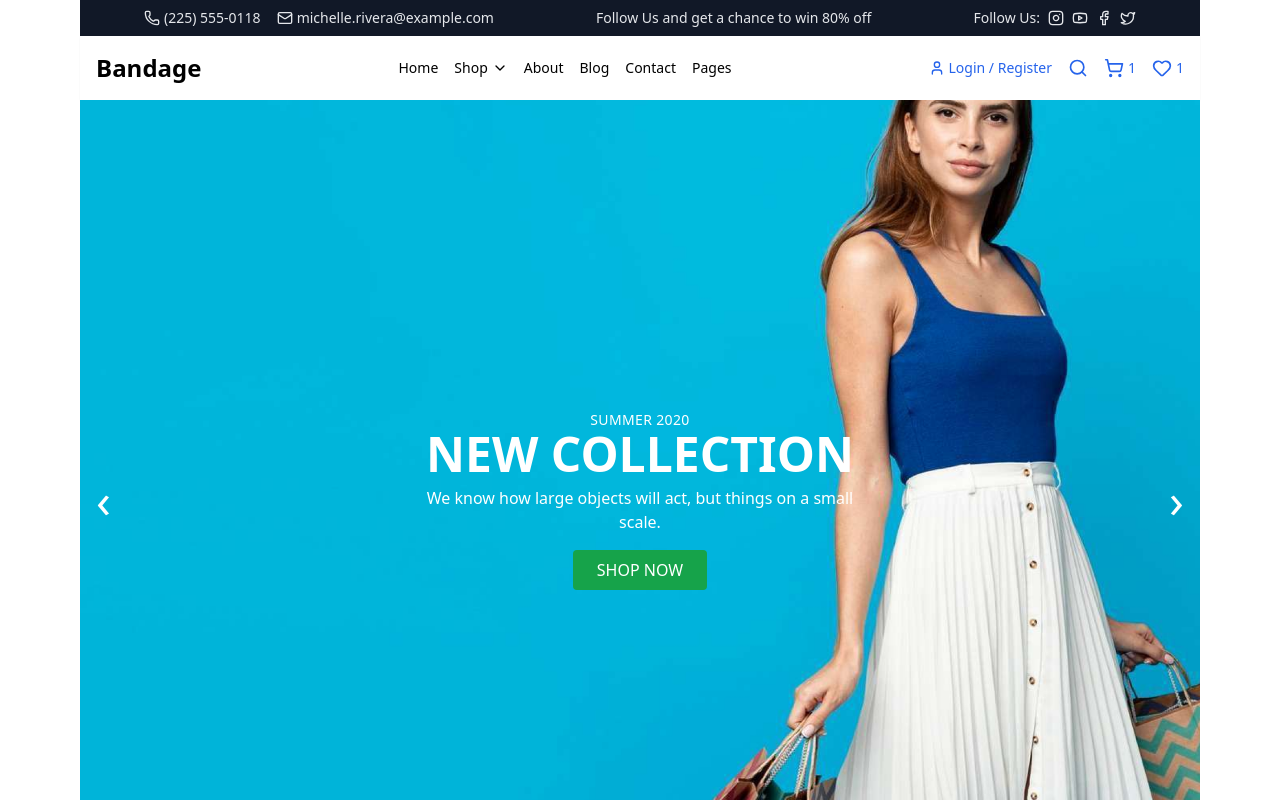
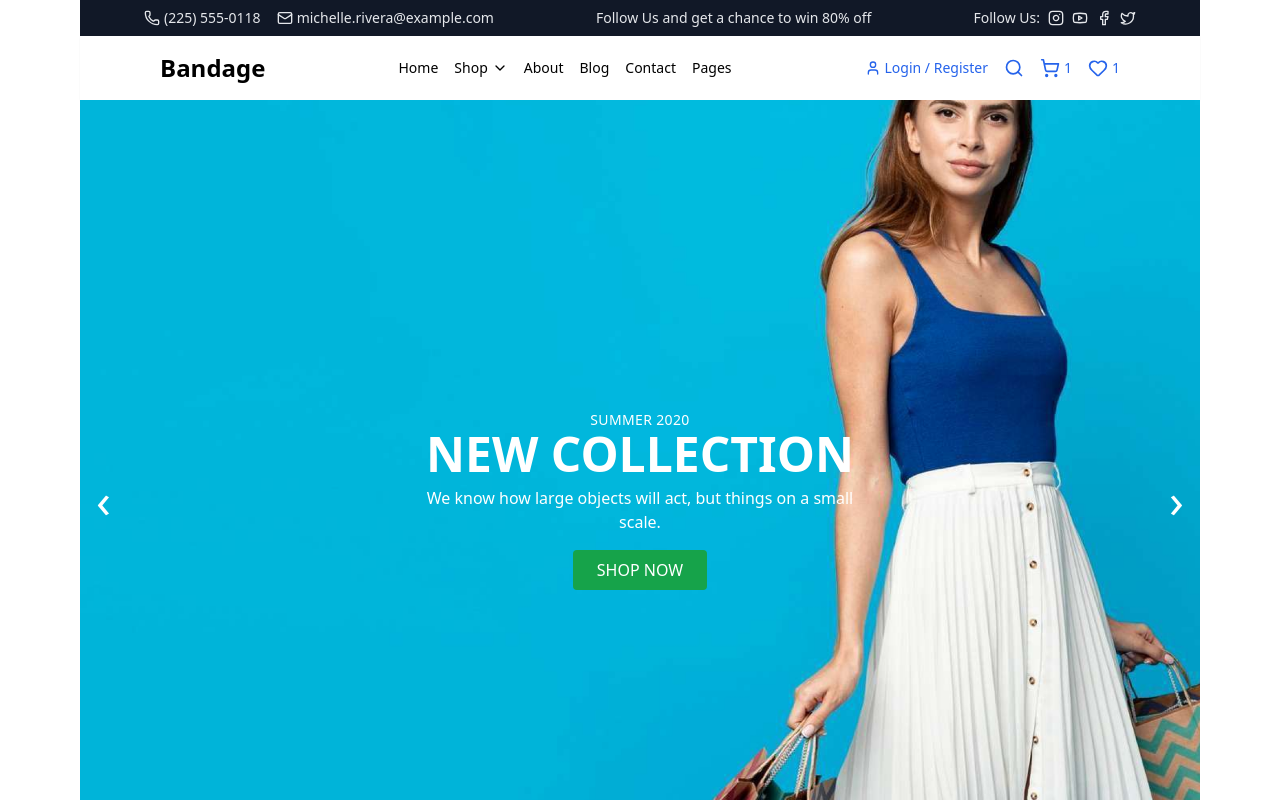
Before and after one commit to Heide-00/e-commerce, a React (Vite) app: page / in a window 1280 px wide. Shown: the top 800 px of the page. Built offline with nearby package versions, Linux system fonts and the light colour scheme.

Commit message:
Update Header.jsx
Header.jsx

```diff
--- a/src/layout/Header.jsx
+++ b/src/layout/Header.jsx
@@ -8,11 +8,11 @@ export default function Header() {
 
   return (
     <header className="bg-white shadow-sm w-full">
-      <div className="flex flex-col md:flex-row items-center justify-between gap-4 py-4">
-       <Link to="/" className="text-2xl font-bold text-black ml-4">Bandage</Link>
-       <nav className="flex flex-wrap gap-4 text-sm items-center">
-          <Link to="/">Home</Link>
-          <div className="relative">
+      <div className="max-w-screen-xl mx-auto px-4 sm:px-6 md:px-8 lg:px-16 xl:px-20 flex flex-col md:flex-row items-center justify-between gap-4 py-4">
+        <Link to="/" className="text-2xl font-bold text-black">Bandage</Link>
+          <nav className="flex flex-wrap gap-4 text-sm items-center">
+          <Link to="/" className="text-black hover:text-blue-600 transition">Home</Link>
+            <div className="relative">
             <button
               onClick={() => setIsDropdownOpen(!isDropdownOpen)}
               className="flex items-center gap-1 text-sm text-black hover:text-blue-600 transition"
@@ -27,13 +27,12 @@ export default function Header() {
               </div>
             )}
           </div>
-          <Link to="/about">About</Link>
-          <Link to="/blog">Blog</Link>
-          <Link to="/contact">Contact</Link>
-          <Link to="/pages">Pages</Link>
+          <Link to="/about" className="text-black hover:text-blue-600 transition">About</Link>
+          <Link to="/blog" className="text-black hover:text-blue-600 transition">Blog</Link>
+          <Link to="/contact" className="text-black hover:text-blue-600 transition">Contact</Link>
+          <Link to="/pages" className="text-black hover:text-blue-600 transition">Pages</Link>
         </nav>
-
-        <div className="flex items-center gap-4 pr-4">
+        <div className="flex items-center gap-4">
           <Link to="/login" className="flex items-center gap-1 text-sm text-blue-600 hover:underline">
             <User className="w-4 h-4" />
             Login / Register
```
